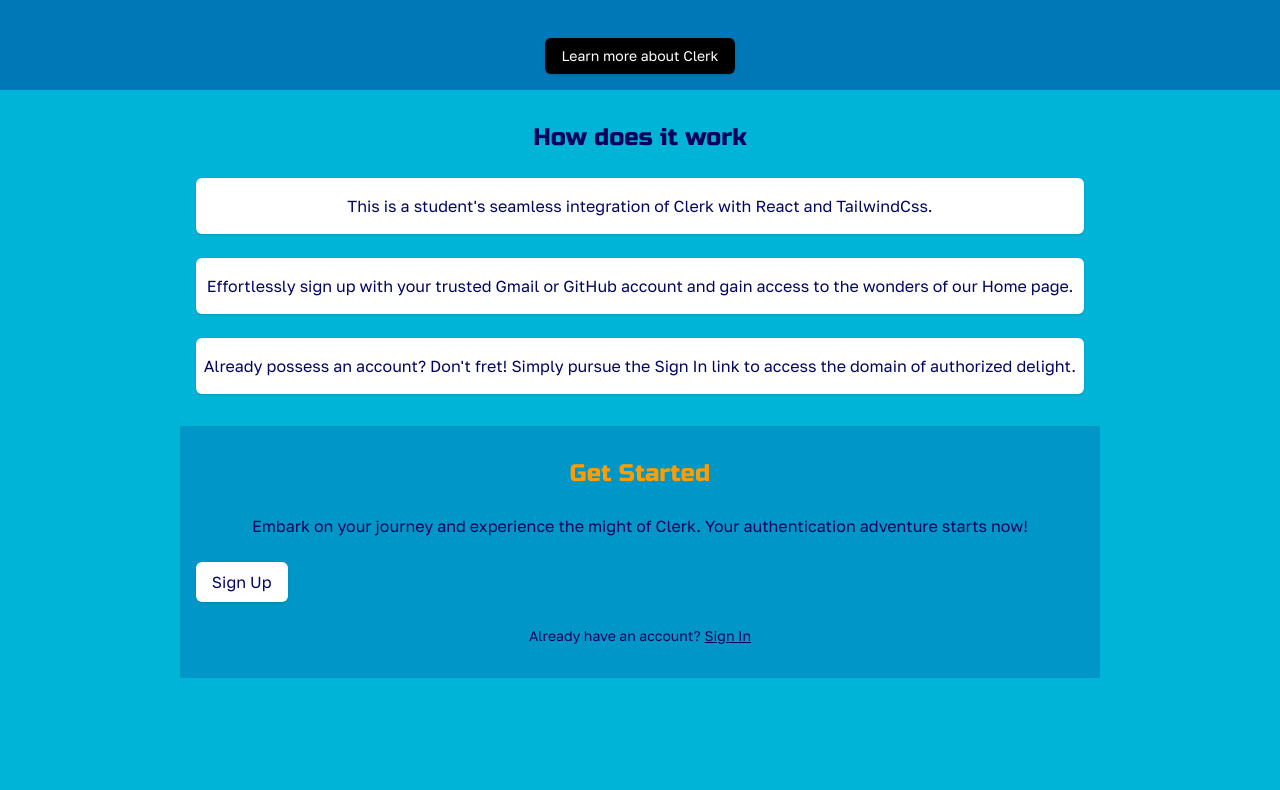
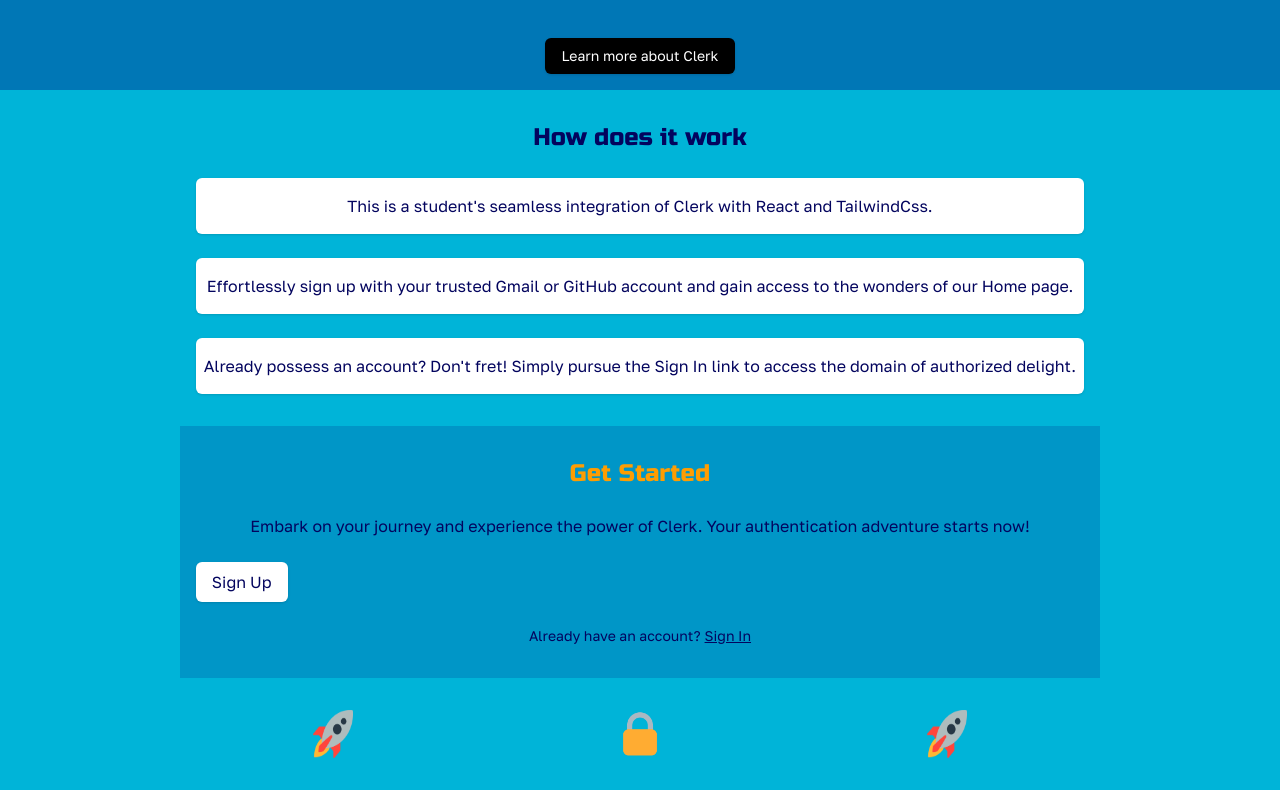
Before and after one commit to vivianebresolin/authentication-with-clerk, a React (Vite) app: page / in a window 1280 px wide. Shown: the part 212-1002 px from the top of the page. Before the commit the page ends 890 px from the top, so only its background shows below. Built offline with nearby package versions, Linux system fonts and the light colour scheme; no server answers.

Commit message:
Add component Spacer

```diff
--- a/src/components/pages/initial/components/sectionTwo/index.tsx
+++ b/src/components/pages/initial/components/sectionTwo/index.tsx
@@ -5,7 +5,7 @@
   return (
     <section className="px-4 py-8 flex flex-col gap-6 bg-[#0096C7]">
       <h2 className="text-2xl text-center text-[#FE9D02]">Get Started</h2>
-      <AppParagraph>Embark on your journey and experience the might of Clerk. Your authentication adventure starts now!</AppParagraph>
+      <AppParagraph>Embark on your journey and experience the power of Clerk. Your authentication adventure starts now!</AppParagraph>
       <Link to="/sign-up">
         <button className="w-full sm:w-auto bg-white rounded-md shadow py-2 px-4">
           Sign Up
--- /dev/null
+++ b/src/components/pages/initial/components/spacer/index.tsx
@@ -0,0 +1,14 @@
+import rocketImg from "../../../../../assets/rocket.png"
+import lockImg from "../../../../../assets/lock.png"
+
+function Spacer() {
+  return (
+    <div className="flex justify-around py-8">
+      <img src={rocketImg} alt="A rocket" className="w-10"/>
+      <img src={lockImg} alt="A lock" className="w-10"/>
+      <img src={rocketImg} alt="A rocket" className="w-10"/>
+    </div>
+  );
+}
+
+export default Spacer;
--- a/src/components/pages/initial/index.tsx
+++ b/src/components/pages/initial/index.tsx
@@ -2,6 +2,7 @@
 import Header from "./components/header";
 import SectionOne from "./components/sectionOne";
 import SectionTwo from "./components/sectionTwo";
+import Spacer from "./components/spacer";
 
 export default function Initial() {
   return (
@@ -10,6 +11,7 @@
       <main>
         <SectionOne/>
         <SectionTwo/>
+        <Spacer/>
       </main>
     </Wrapper>
   );
```
